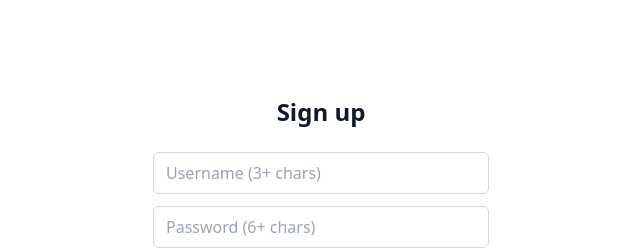
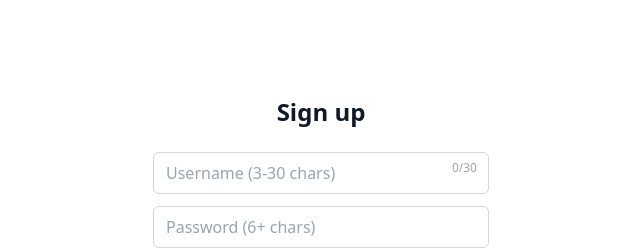
Before and after one commit to MoomooKing531x/moomoofitness, a Next.js app: page /signup in a window 1280 px wide. Shown: the top 250 px of the page, without its empty margins (319-959 px from the left). Built offline with nearby package versions, Linux system fonts and the light colour scheme.

Commit message:
Move reset button to profile page and add 30 character limit for usernames

```diff
--- a/app/api/auth/signup/route.js
+++ b/app/api/auth/signup/route.js
@@ -4,9 +4,9 @@ import { setSessionCookie } from "../../../../lib/auth.js";
 export async function POST(request) {
   const { username, password } = await request.json();
 
-  if (!username || !password || username.length < 3 || password.length < 6) {
+  if (!username || !password || username.length < 3 || username.length > 30 || password.length < 6) {
     return Response.json(
-      { error: "Username must be 3+ chars and password 6+ chars." },
+      { error: "Username must be 3-30 chars and password 6+ chars." },
       { status: 400 }
     );
   }
--- a/app/profile/[username]/page.js
+++ b/app/profile/[username]/page.js
@@ -11,6 +11,7 @@ import CharacterProfile from "../../../components/CharacterProfile";
 import ProfileBetButton from "../../../components/ProfileBetButton";
 import ComplimentButton from "../../../components/ComplimentButton";
 import CoinIcon from "../../../components/CoinIcon";
+import ResetAccountButton from "../../../components/ResetAccountButton";
 
 export default async function ProfilePage({ params }) {
   const viewerId = getUserIdFromCookies();
@@ -176,6 +177,7 @@ export default async function ProfilePage({ params }) {
               <div className="space-y-6 mb-6">
                 <PasswordResetModal userId={viewerId} />
                 <StatsPrivacySettings />
+                <ResetAccountButton />
               </div>
             )}
 
--- a/app/signup/page.js
+++ b/app/signup/page.js
@@ -13,6 +13,11 @@ export default function SignupPage() {
   async function handleSubmit(e) {
     e.preventDefault();
     setError("");
+
+    if (username.length < 3 || username.length > 30) {
+      setError("Username must be 3-30 characters.");
+      return;
+    }
 
     if (password !== confirmPassword) {
       setError("Passwords do not match.");
@@ -50,12 +55,21 @@ export default function SignupPage() {
     <main className="max-w-sm mx-auto mt-24 px-6">
       <h1 className="text-2xl font-semibold mb-6 text-center">Sign up</h1>
       <form onSubmit={handleSubmit} className="flex flex-col gap-3">
-        <input
-          className="border border-gray-300 rounded-md px-3 py-2"
-          placeholder="Username (3+ chars)"
-          value={username}
-          onChange={(e) => setUsername(e.target.value)}
-        />
+        <div className="relative">
+          <input
+            className="border border-gray-300 rounded-md px-3 py-2 w-full"
+            placeholder="Username (3-30 chars)"
+            value={username}
+            onChange={(e) => {
+              if (e.target.value.length <= 30) {
+                setUsername(e.target.value);
+              }
+            }}
+          />
+          <span className="absolute right-3 top-2 text-xs text-gray-400">
+            {username.length}/30
+          </span>
+        </div>
         <input
           className="border border-gray-300 rounded-md px-3 py-2"
           placeholder="Password (6+ chars)"
--- a/app/stats/page.js
+++ b/app/stats/page.js
@@ -4,7 +4,6 @@ import { prisma } from "../../lib/db";
 import { getUserIdFromCookies } from "../../lib/auth";
 import Navbar from "../../components/Navbar";
 import { getStreakDisplay } from "../../lib/streak";
-import ResetAccountButton from "../../components/ResetAccountButton";
 
 export default async function StatsPage() {
   const userId = getUserIdFromCookies();
@@ -111,8 +110,6 @@ export default async function StatsPage() {
             </div>
           )}
         </div>
-
-        <ResetAccountButton />
       </main>
     </div>
   );
```
